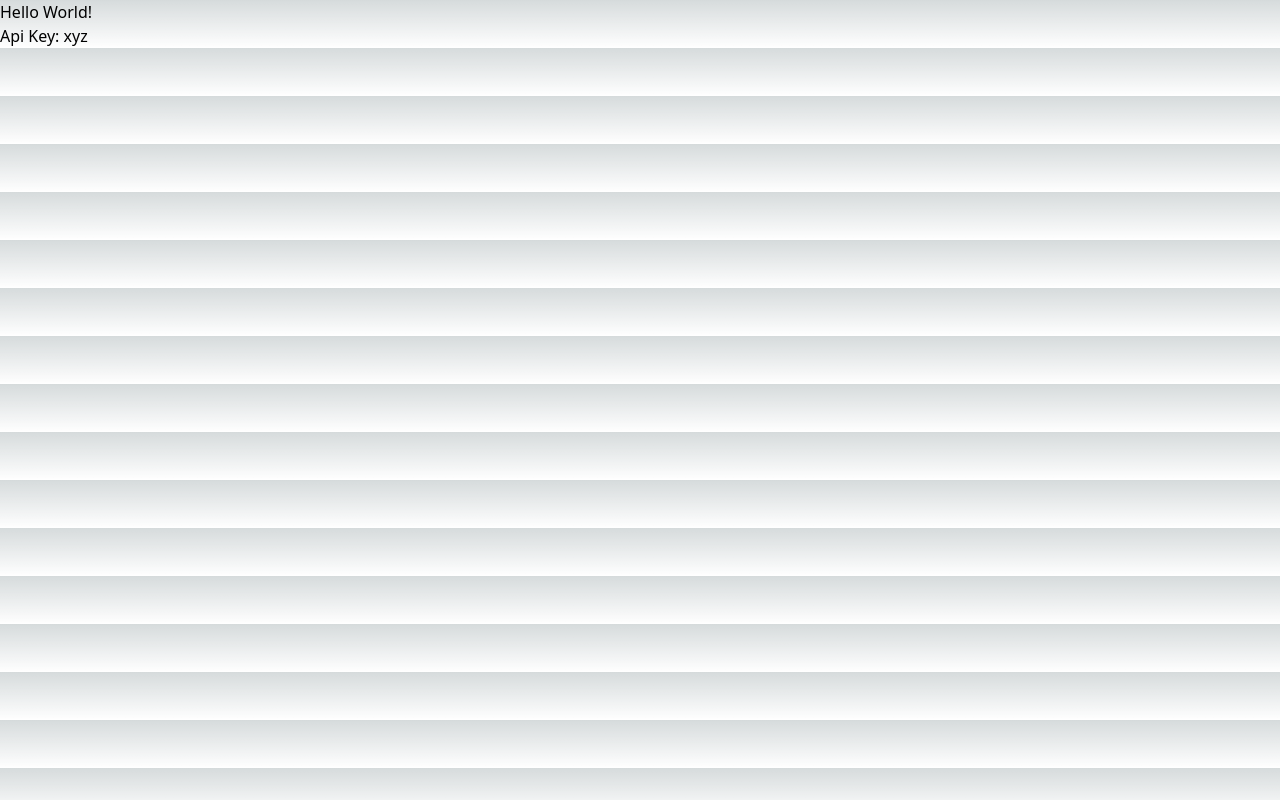
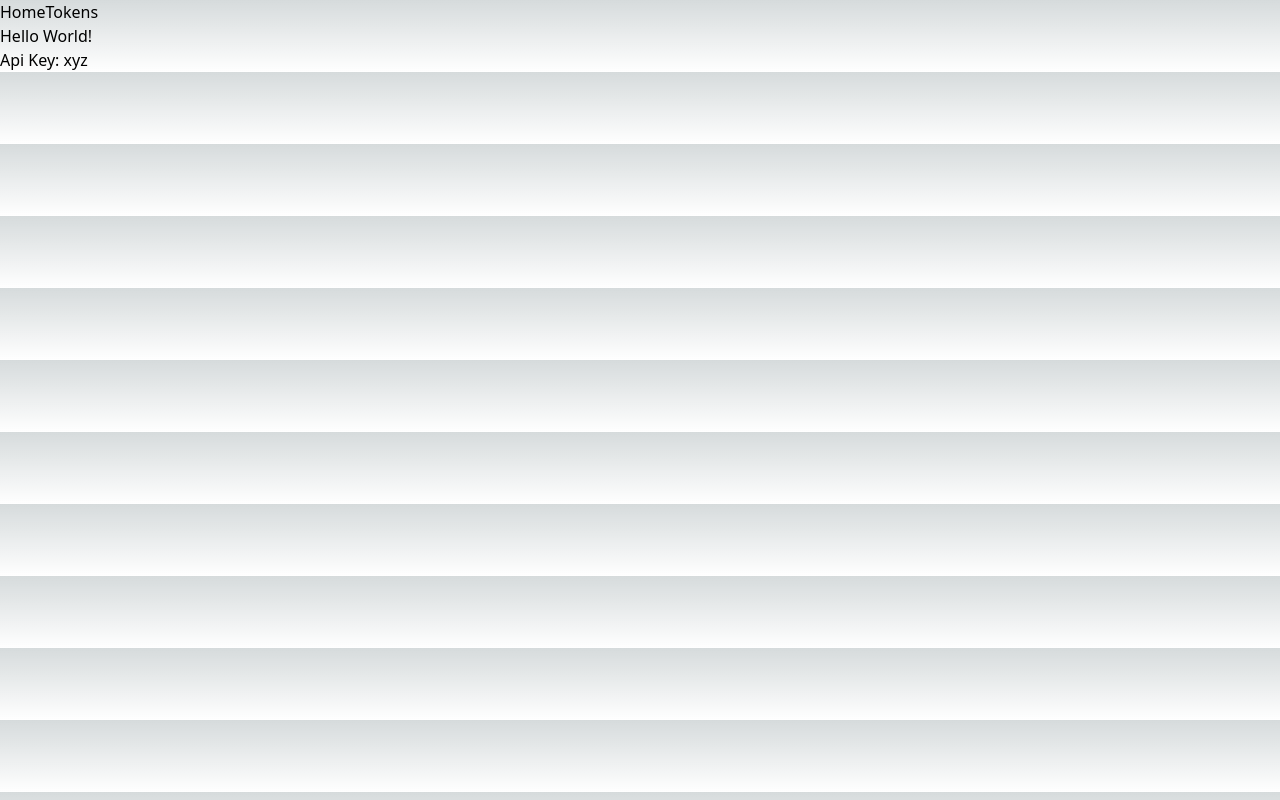
Before and after one commit to KevinGage/ChatGptApiPoc, a Next.js app in the folder chat_gpt_api_poc/: page / in a window 1280 px wide. Built offline with nearby package versions, Linux system fonts and the light colour scheme.

Commit message:
added nav to basic layout

```diff
--- a/chat_gpt_api_poc/app/layout.tsx
+++ b/chat_gpt_api_poc/app/layout.tsx
@@ -1,18 +1,22 @@
-import './globals.css'
+import "./globals.css";
+import Nav from "@/componenets/Nav";
 
 export const metadata = {
-  title: 'Create Next App',
-  description: 'Generated by create next app',
-}
+  title: "ChatGpt Api Poc",
+  description: "Kevins ChatGpt Api Poc",
+};
 
 export default function RootLayout({
   children,
 }: {
-  children: React.ReactNode
+  children: React.ReactNode;
 }) {
   return (
     <html lang="en">
-      <body>{children}</body>
+      <body>
+        <Nav />
+        {children}
+      </body>
     </html>
-  )
+  );
 }
```
